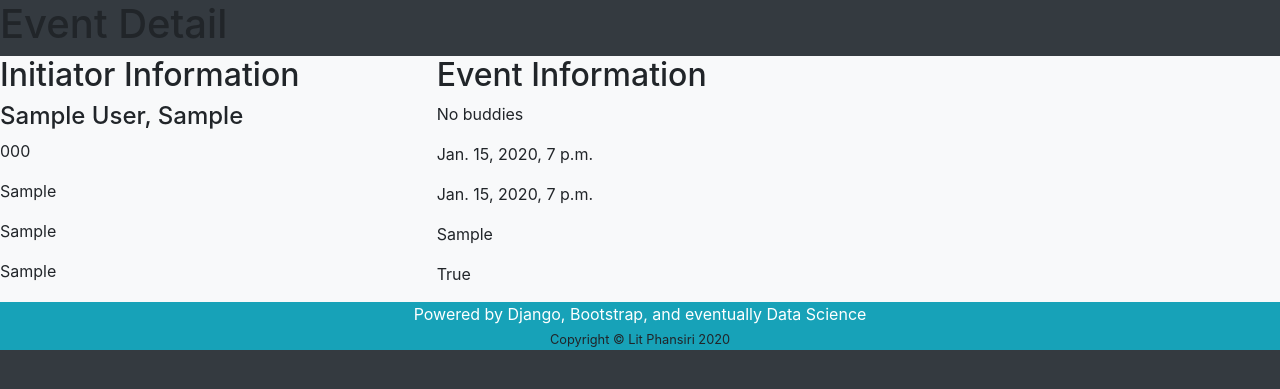
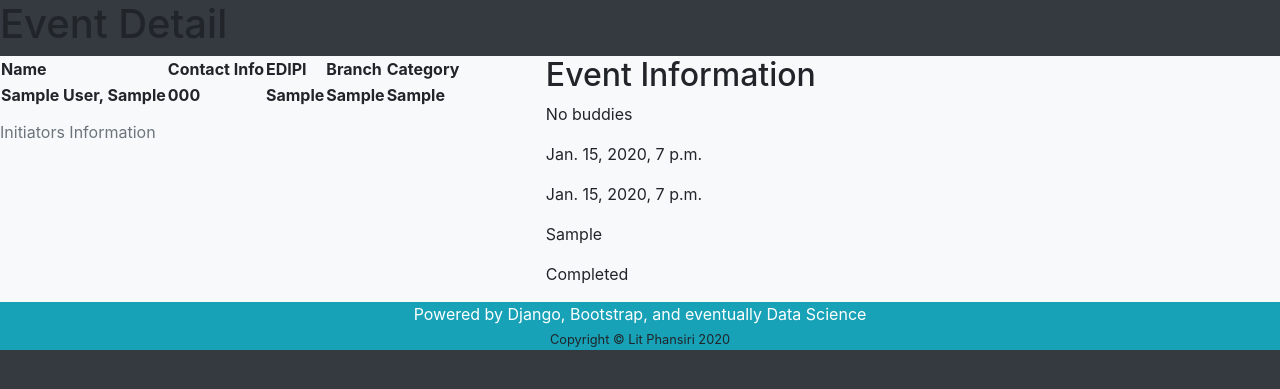
Before and after one commit to phansiri/check_in_check_out_bks, a Django app: page /event/1/ in a window 1280 px wide. Shown: the part 56-445 px from the top of the page. Run offline with Django 3.2, Linux system fonts and the light colour scheme; tables that the repository leaves empty hold one stand-in row (values such as "Sample post"); lists and menus that the app fills with data are empty; parts of the project's set-up code (start-up, migrations or seed data) failed here and were passed over; some libraries are stand-ins or nearby versions.

```diff
--- a/cico_app/templates/cico_app/event_detail.html
+++ b/cico_app/templates/cico_app/event_detail.html
@@ -7,13 +7,28 @@
 <h1>Event Detail</h1>
 <div class="bg-light">
     <div class="row">
-        <div class="col-4">
-            <h2>Initiator Information</h2>
-            <h4>{{ event.initiator }}</h4>
-            <p>{{ event.initiator.phone }}</p>
-            <p>{{ event.initiator.branch }}</p>
-            <p>{{ event.initiator.edipi }}</p>
-            <p>{{ event.initiator.category }}</p>
+        <div class="col-5">
+            <table class="table-responsive">
+                <caption>Initiators Information</caption>
+                <thead>
+                <tr>
+                    <th scope="col">Name</th>
+                    <th scope="col">Contact Info</th>
+                    <th scope="col">EDIPI</th>
+                    <th scope="col">Branch</th>
+                    <th scope="col">Category</th>
+                </tr>
+                </thead>
+                <tbody>
+                <tr>
+                    <th scope="row">{{ event.initiator }}</th>
+                    <th scope="row">{{ event.initiator.phone }}</th>
+                    <th scope="row">{{ event.initiator.edipi }}</th>
+                    <th scope="row">{{ event.initiator.branch }}</th>
+                    <th scope="row">{{ event.initiator.category }}</th>
+                </tr>
+                </tbody>
+            </table>
         </div>
         <div class="col">
             <h2>Event Information</h2>
@@ -30,13 +45,16 @@
                 <p>{{ event.check_out }}</p>
                 <p>{{ event.check_in }}</p>
                 <p>{{ event.location }}</p>
-                <p>{{ event.complete }}</p>
+                <p>
+                    {% if event.complete == True %}
+                    Completed
+                    {% else %}
+                    Not Completed
+                    {% endif %}
+                </p>
             </div>
         </div>
     </div>
-
-
-
 </div>
 
 {% endblock %}
--- a/cico_app/templates/cico_app/event_list.html
+++ b/cico_app/templates/cico_app/event_list.html
@@ -10,7 +10,7 @@
         <div class="input-group input-group-lg">
             <span class="input-group-text" id="inputGroup-sizing-lg">Scanner</span>
             <input type="text" class="form-control" aria-label="Scanner input" name="scanner" minlength="87"
-                   aria-describedby="inputGroup-sizing-lg" placeholder="Scan CAC here..." autofocus required>
+                   aria-describedby="inputGroup-sizing-lg" placeholder="Scan CAC here..." autofocus autocomplete="off" required>
         </div>
 
     </form>
--- a/cico_app/views.py
+++ b/cico_app/views.py
@@ -74,11 +74,11 @@ def person_edit(request, pk=None):
         form = PersonForm(request.POST, instance=person)
         if form.is_valid():
             person = form.save(commit=False)
-            person.phone = request.POST['phone']
+
+            # need phone validation for US and Japanese number
+            # For now, just have the models validate the length
+            # person.phone = request.POST['phone']
             person.save()
-            # context = {
-            #     'person': person.pk
-            # }
             return HttpResponseRedirect(reverse('event_new', args=(person.pk,)))
     form = PersonForm(instance=person)
     context = {
@@ -114,12 +114,10 @@ def scan(request):
             if events.filter(initiator=person).exists():
                 # check if there is an event that is false...
                 if events.filter(initiator=person, complete=False).exists():
-                    print('Inside the complete false if it exists')
                     event = events.filter(initiator=person).get(complete=False)
                     event.complete_event()
                     return redirect('event_list')
                 else:
-                    print('Inside the complete true if it exists')
                     # needs to redirect to event creation
                     return HttpResponseRedirect(reverse('person_edit', args=(person.pk,)))
             else:
```
Also changed, not shown: cico_app/templates/cico_app/event_new.html (+5 -2 lines).
